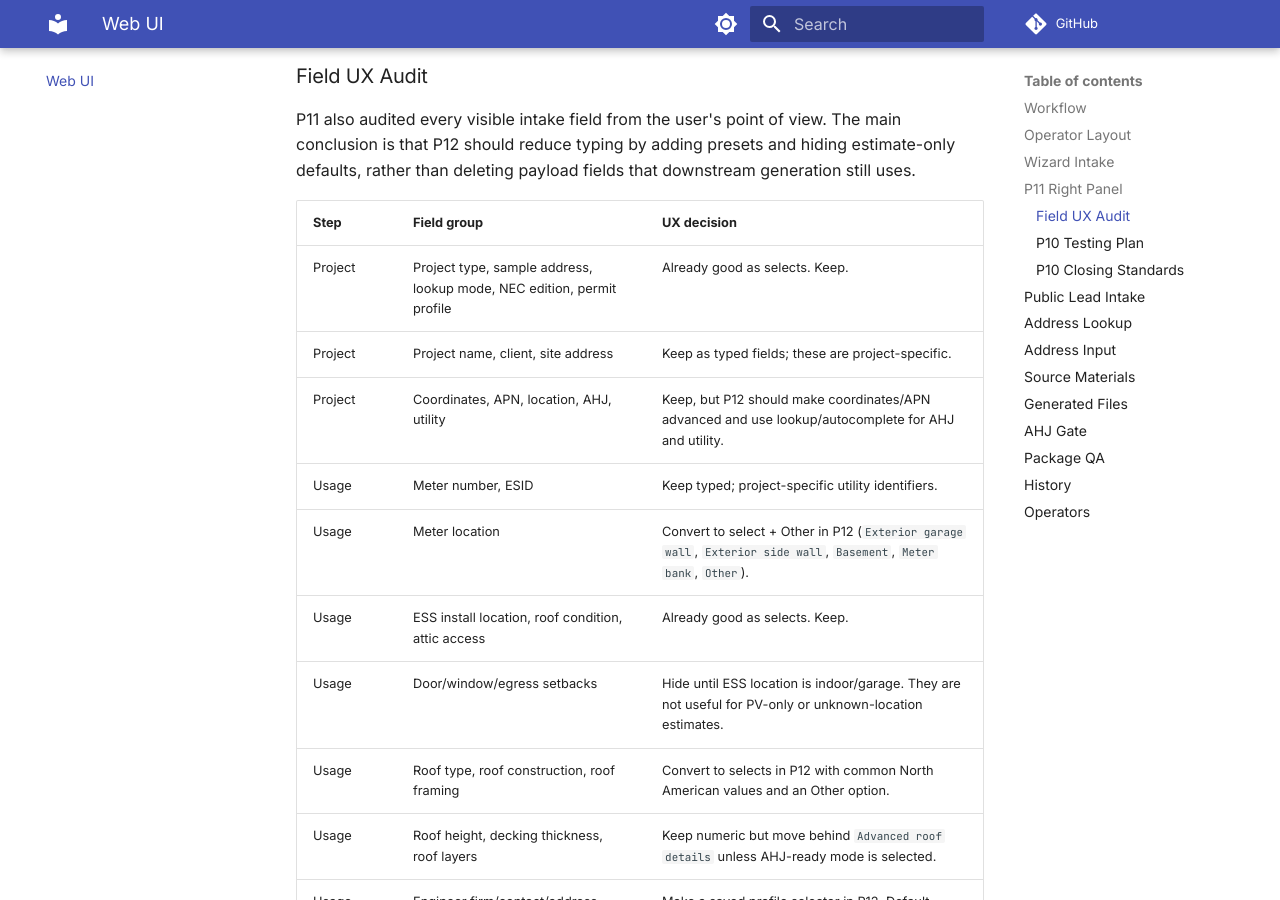
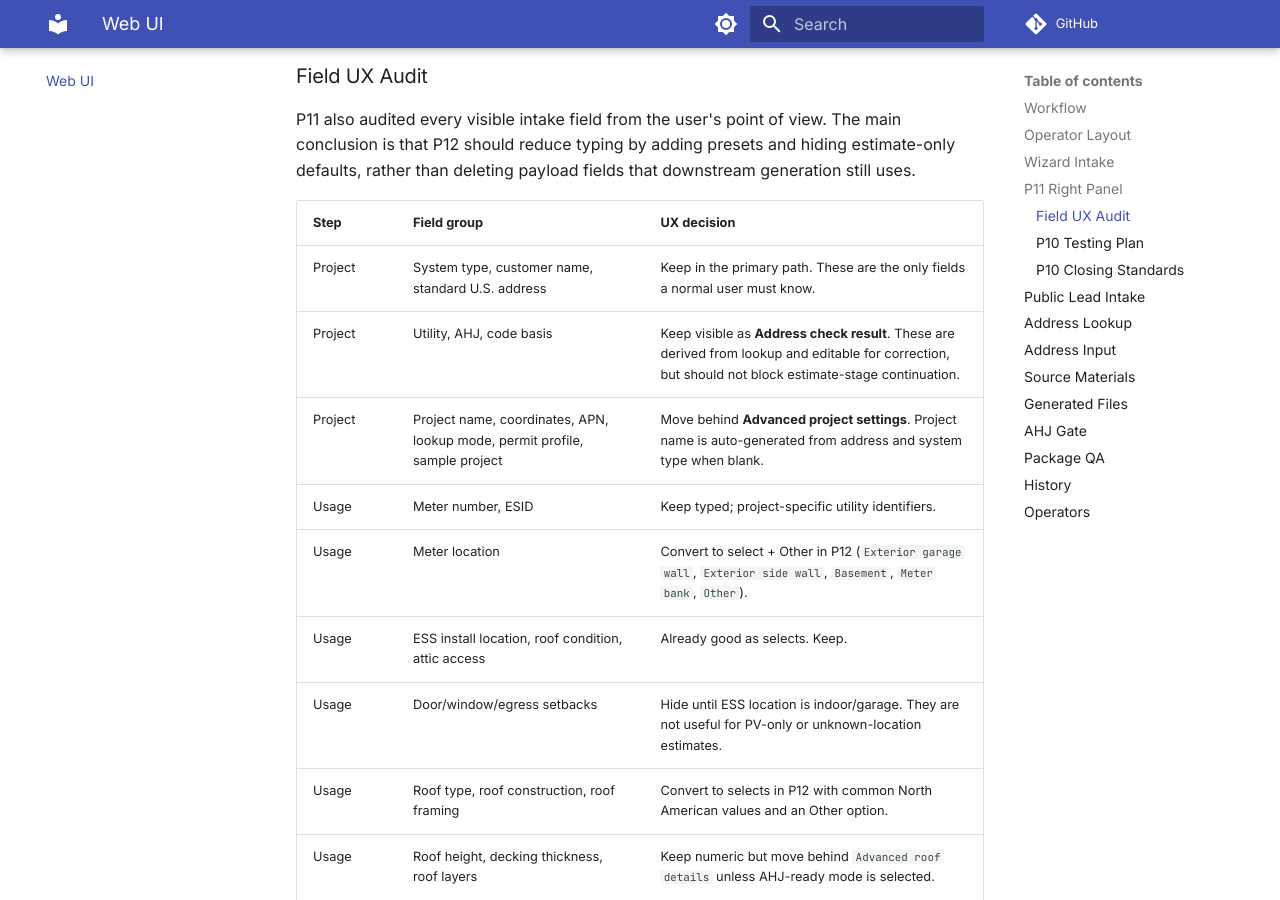
Before and after one commit to maxwu1978/pvess-calc, an MkDocs documentation site: the page built from docs/web-ui.md, in a window 1280 px wide and 900 px high, scrolled down 3020 px. Built offline with MkDocs 1.6.1 and Material for MkDocs 9.7.7, drawn with Linux system fonts in a browser that asks for light colours; comment, search, counter and statistics services are not loaded; some of the changed text lies outside the part shown.

Commit message:
Simplify project intake step

```diff
--- a/docs/web-ui.md
+++ b/docs/web-ui.md
@@ -36,7 +36,7 @@
 1. Fill **Project basics**, **Site and field data**, **System equipment**,
    **Service, roof, and cost assumptions**, and
    **Source materials and evidence**.
-2. Optional: click **Auto-fill from address**. Online mode uses configured
+2. Optional: click **Check address**. Online mode uses configured
    Mapbox, NREL, and Google Solar providers when keys are available; offline
    mode uses only bundled utility/AHJ/NEC/rate datasets.
 3. Run **Check readiness**. This checks schema validity, interconnection status,
@@ -78,8 +78,8 @@
 wizard. The same browser form fields and generation API remain underneath, but
 the operator now works through six reviewable steps:
 
-1. **Project & Address** — project type, client, address, AHJ, utility, NEC,
-   permit profile, and address lookup.
+1. **Project & Address** — system type, customer name, standard U.S. address,
+   and an address-check result for utility, AHJ, and code basis.
 2. **Usage & Goals** — monthly usage, simulated-vs-real source status, meter
    data, and ESS install constraints.
 3. **System Equipment** — module, string, inverter, and battery selections.
@@ -133,9 +133,9 @@
 
 | Step | Field group | UX decision |
 |---|---|---|
-| Project | Project type, sample address, lookup mode, NEC edition, permit profile | Already good as selects. Keep. |
-| Project | Project name, client, site address | Keep as typed fields; these are project-specific. |
-| Project | Coordinates, APN, location, AHJ, utility | Keep, but P12 should make coordinates/APN advanced and use lookup/autocomplete for AHJ and utility. |
+| Project | System type, customer name, standard U.S. address | Keep in the primary path. These are the only fields a normal user must know. |
+| Project | Utility, AHJ, code basis | Keep visible as **Address check result**. These are derived from lookup and editable for correction, but should not block estimate-stage continuation. |
+| Project | Project name, coordinates, APN, lookup mode, permit profile, sample project | Move behind **Advanced project settings**. Project name is auto-generated from address and system type when blank. |
 | Usage | Meter number, ESID | Keep typed; project-specific utility identifiers. |
 | Usage | Meter location | Convert to select + Other in P12 (`Exterior garage wall`, `Exterior side wall`, `Basement`, `Meter bank`, `Other`). |
 | Usage | ESS install location, roof condition, attic access | Already good as selects. Keep. |
@@ -259,7 +259,7 @@
 
 ## Address Input
 
-Project basics uses standard U.S. address fields:
+Project basics uses standard U.S. address fields in the primary path:
 
 - Street address
 - Unit / suite
@@ -268,10 +268,17 @@
 - ZIP code
 
 The browser composes these into the existing `site_address` and `location`
-payload fields for lookup, preflight, and generation.
+payload fields for lookup, preflight, and generation. If the project name
+override is blank, it also generates a project name from the street address and
+system type.
 
-The **Load sample project** selector keeps a few realistic smoke-test inputs
-in the UI. W17a includes these Mansfield, TX samples:
+Utility, AHJ, and NEC code basis appear under **Address check result**. They
+are editable because lookup data can be incomplete, but they are not required
+knowledge for a customer starting an estimate.
+
+The **Load sample project** selector lives under **Advanced project settings**
+because it is a demo/smoke-test helper, not normal address entry. W17a includes
+these Mansfield, TX samples:
 
 - `905 Crossvine Drive, Mansfield, TX 76063`
 - `2806 Green Circle Drive, Mansfield, TX 76063`
```
Also changed, not shown: docs/web-ui-language.md (+4 -4 lines), src/pvess_calc/web/static/app.js (+25 -10 lines), src/pvess_calc/web/static/index.html (+73 -40 lines), src/pvess_calc/web/static/styles.css (+78 -1 lines), 1 other file.
